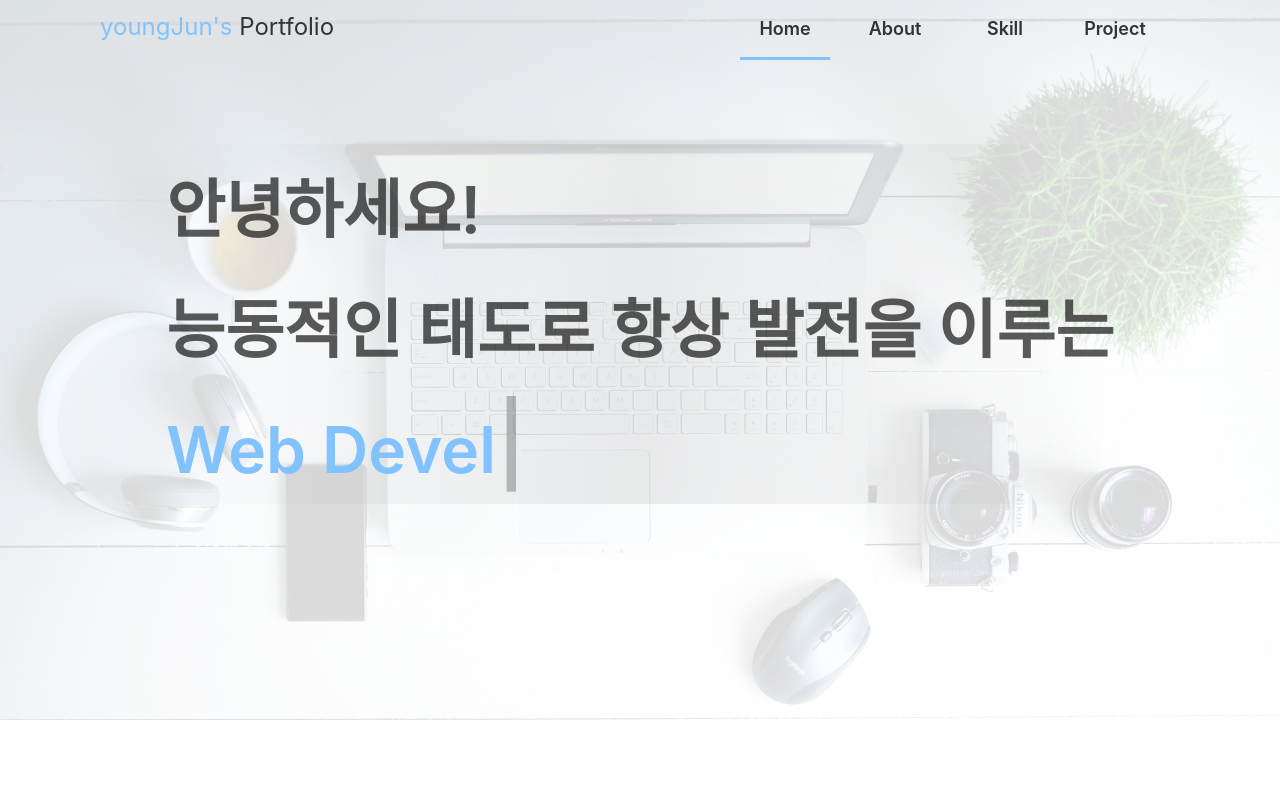
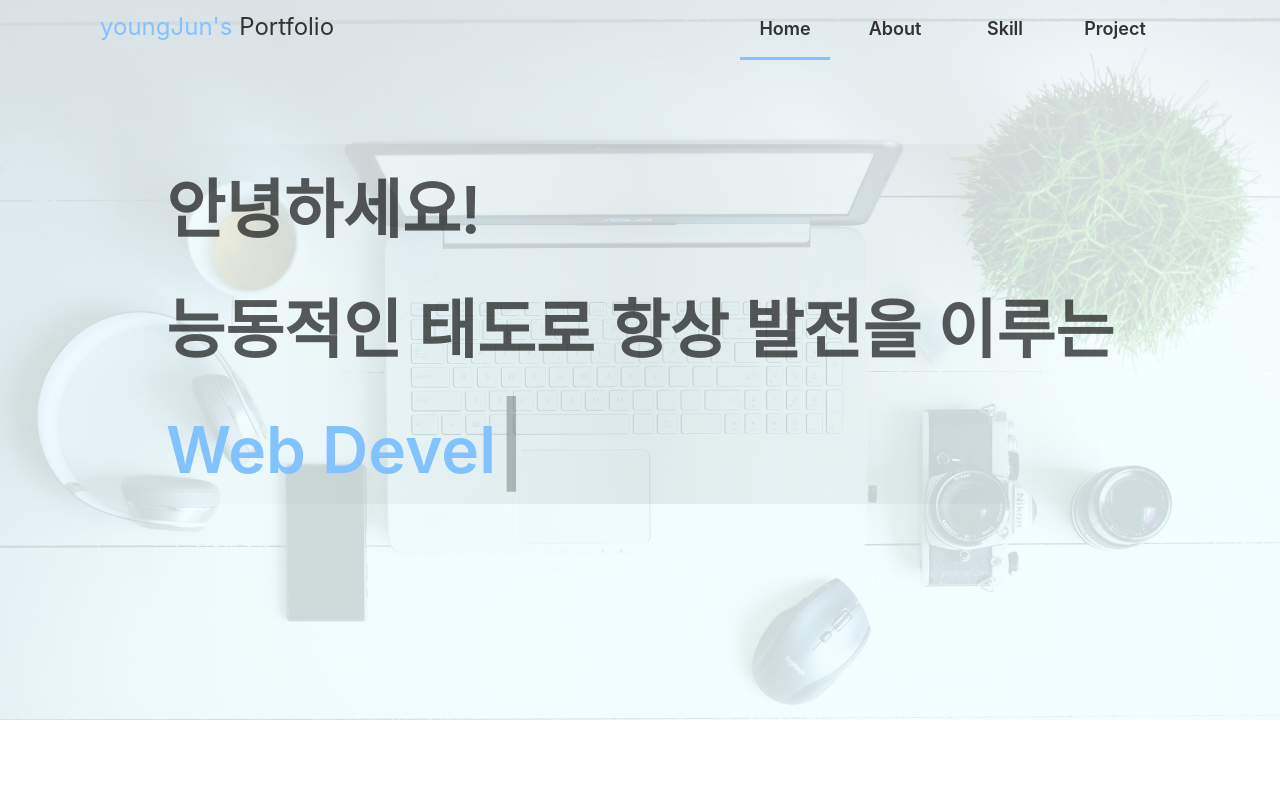
Before and after one commit to kyj9168/aboutMe, a React (Create React App) app: page / in a window 1280 px wide. Shown: the top 800 px of the page. Built offline with nearby package versions, Linux system fonts and the light colour scheme.

Commit message:
배경색 변경

```diff
--- a/src/components/Section/Home.js
+++ b/src/components/Section/Home.js
@@ -17,8 +17,8 @@ const Background = styled.div`
     height: 100%;
     background-image: linear-gradient(
             to bottom,
-            rgba(255, 255, 255, 0.8),
-            rgba(255, 255, 255, 0.8)
+            rgba(245, 255, 255, 0.8),
+            rgba(230, 255, 255, 0.8)
         ),
         url(${img});
     background-position: center 30%;
```
